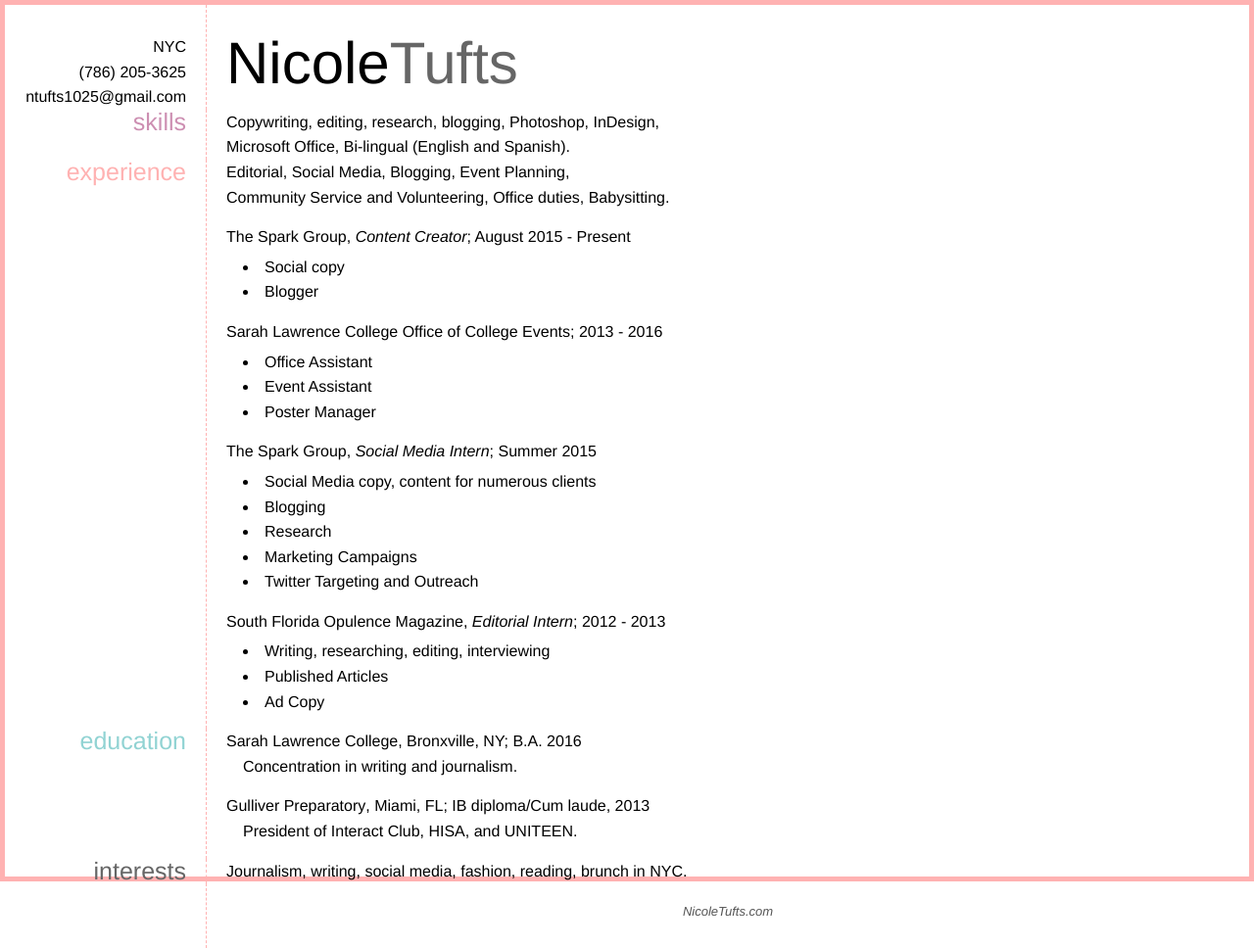
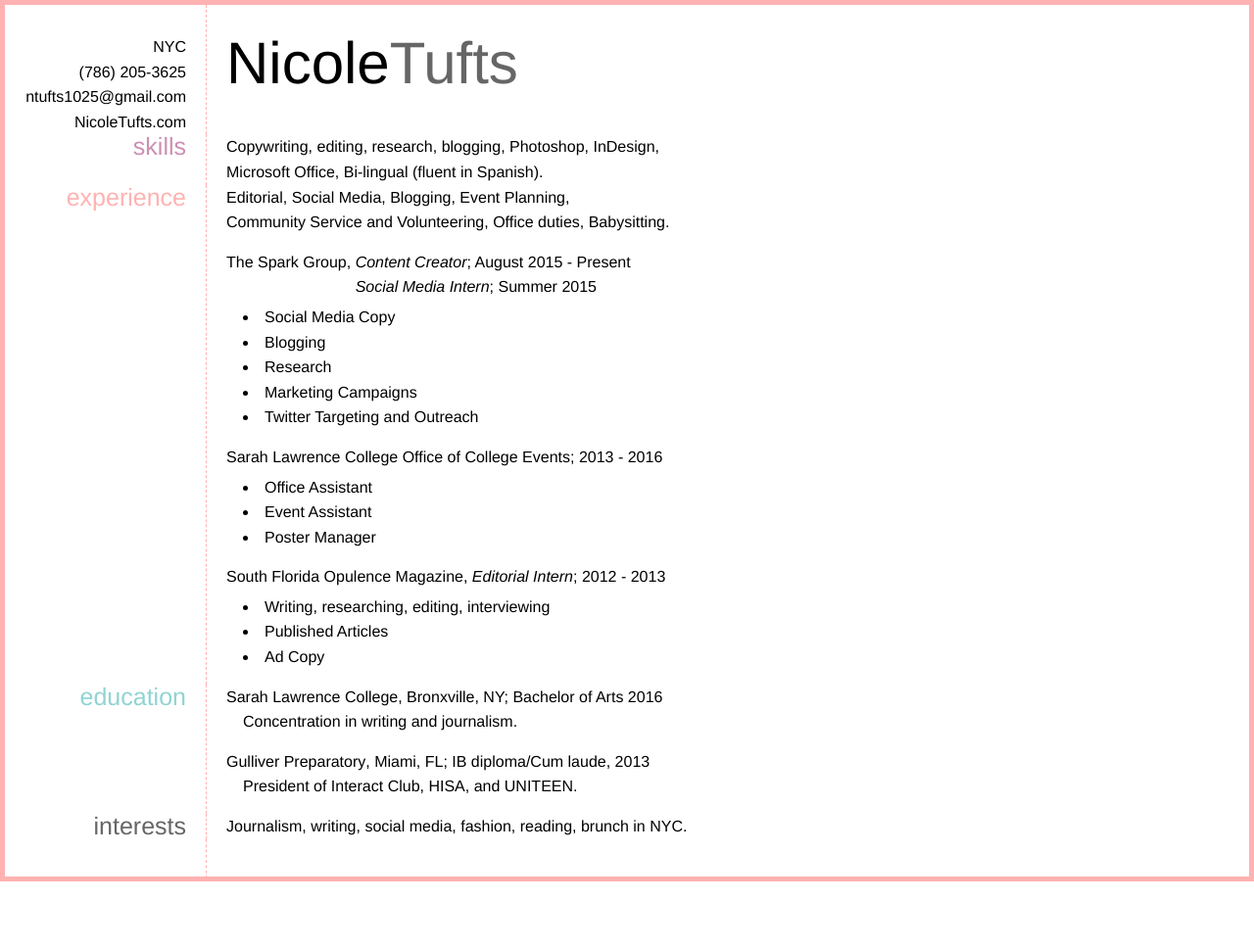
Before and after one commit to nicoletufts/nicoletufts.github.io, a Jekyll site: the page resume/resume.html, which Jekyll copies as it is, in a window 1280 px wide. Shown: the whole page at 98% size. Built offline with Jekyll 4.4.1, drawn with Linux system fonts in a browser that asks for light colours; nearby versions of some CDN libraries; after the commit the page ends 900 px from its top, so only the background shows below that.

Commit message:
update resume

```diff
--- a/resume/resume.css
+++ b/resume/resume.css
@@ -82,6 +82,11 @@ em {
 	margin-bottom: 15px;
 }
 
+a {
+	text-decoration: none;
+	color: black;
+}
+
 ul {
 	list-style-type: disc;
 	list-style-position: inside;
--- a/resume/resume.html
+++ b/resume/resume.html
@@ -11,7 +11,7 @@
 
 			<div id="head" class="row">
 				<div class="side">
-						<div class="info">NYC<br>(786) 205-3625<br>ntufts1025@gmail.com</div>
+						<div class="info">NYC<br>(786) 205-3625<br>ntufts1025@gmail.com<br><a href="http://www.nicoletufts.com" target="_blank">NicoleTufts.com</a></div>
 				</div>
 				<div class="main">
 					<h1 class="name">
@@ -25,7 +25,7 @@
 					<h2>skills</h2>
 				</div>
 				<div class="main">
-					Copywriting, editing, research, blogging, Photoshop, InDesign,<br>Microsoft Office, Bi-lingual (English and Spanish).
+					Copywriting, editing, research, blogging, Photoshop, InDesign,<br>Microsoft Office, Bi-lingual (fluent in Spanish).
 				</div>
 			</div>
 
@@ -38,10 +38,14 @@
 						Editorial, Social Media, Blogging, Event Planning,<br>Community Service and Volunteering, Office duties, Babysitting.
 					</div>
 					<div class="p">
-						<strong>The Spark Group</strong>, <em>Content Creator</em>; August 2015 - Present
+						<strong>The Spark Group</strong>, <em>Content Creator</em>; August 2015 - Present<br />
+						<strong style="visibility:hidden">The Spark Group,</strong> <em>Social Media Intern</em>; Summer 2015
 						<ul>
-							<li>Social copy</li>
-							<li>Blogger</li>
+							<li>Social Media Copy</li>
+							<li>Blogging</li>
+							<li>Research</li>
+							<li>Marketing Campaigns</li>
+							<li>Twitter Targeting and Outreach</li>
 						</ul>
 					</div>
 					<div class="p">
@@ -50,16 +54,6 @@
 							<li>Office Assistant</li>
 							<li>Event Assistant</li>
 							<li>Poster Manager</li>
-						</ul>
-					</div>
-					<div class="p">
-						<strong>The Spark Group</strong>, <em>Social Media Intern</em>; Summer 2015
-						<ul>
-							<li>Social Media copy, content for numerous clients</li>
-							<li>Blogging</li>
-							<li>Research</li>
-							<li>Marketing Campaigns</li>
-							<li>Twitter Targeting and Outreach</li>
 						</ul>
 					</div>
 					<div class="p">
@@ -79,7 +73,7 @@
 				</div>
 				<div class="main">
 					<div class="p">
-						<strong>Sarah Lawrence College</strong>, Bronxville, NY; B.A. 2016
+						<strong>Sarah Lawrence College</strong>, Bronxville, NY; Bachelor of Arts 2016
 						<div class="indent">
 							Concentration in writing and journalism.
 						</div>
@@ -111,9 +105,6 @@
 					<div>
 						<a href="http://www.linkedin.com/in/nicole-tufts-49b816100" target="_blank">linkedin.com/in/nicole-tufts-49b816100</a>
 					</div> -->
-					<div>
-						<a href="http://www.nicoletufts.com" target="_blank">NicoleTufts.com</a>
-					</div>
 				</div>
 			</div>
 			</div>
```
Also changed, not shown: 1 other file.
